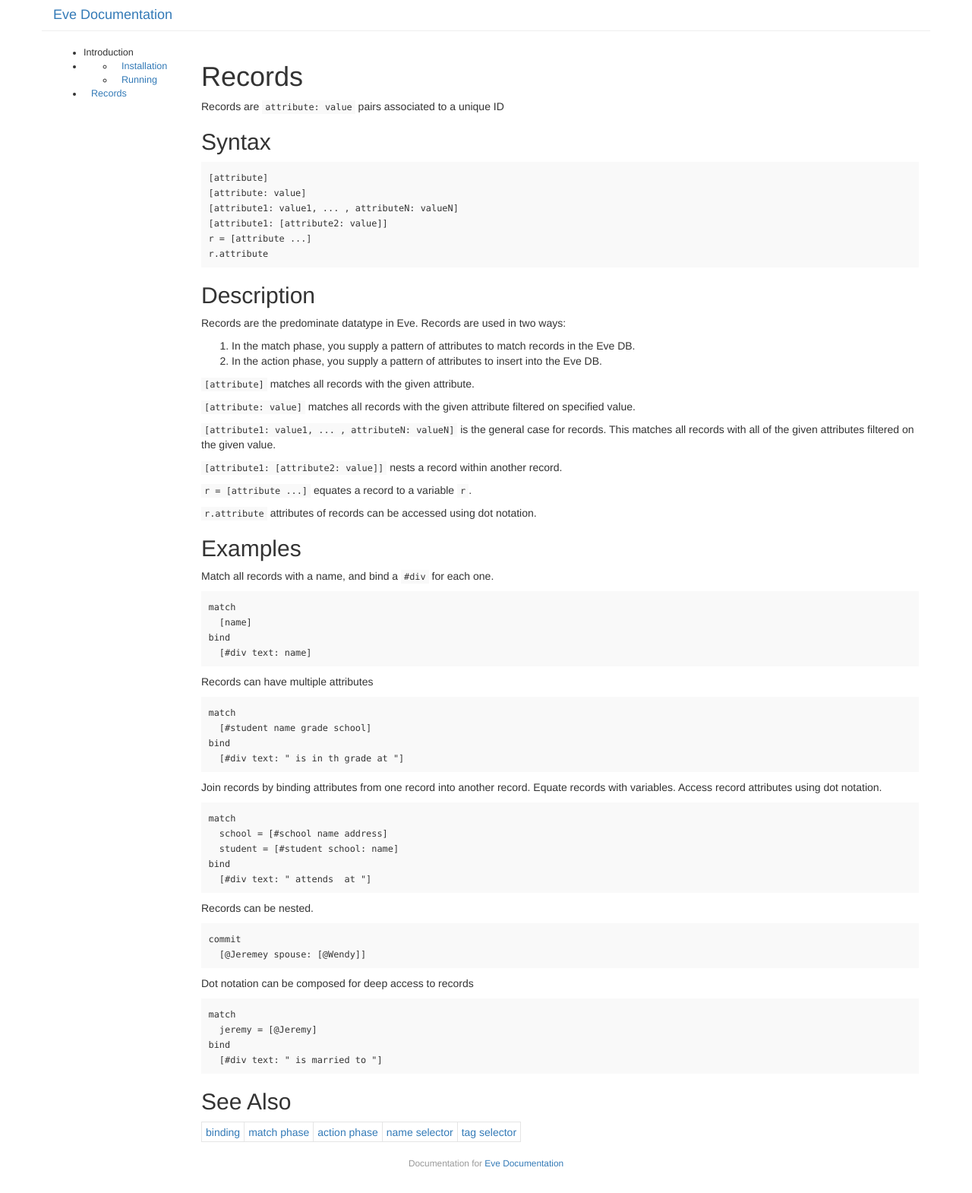
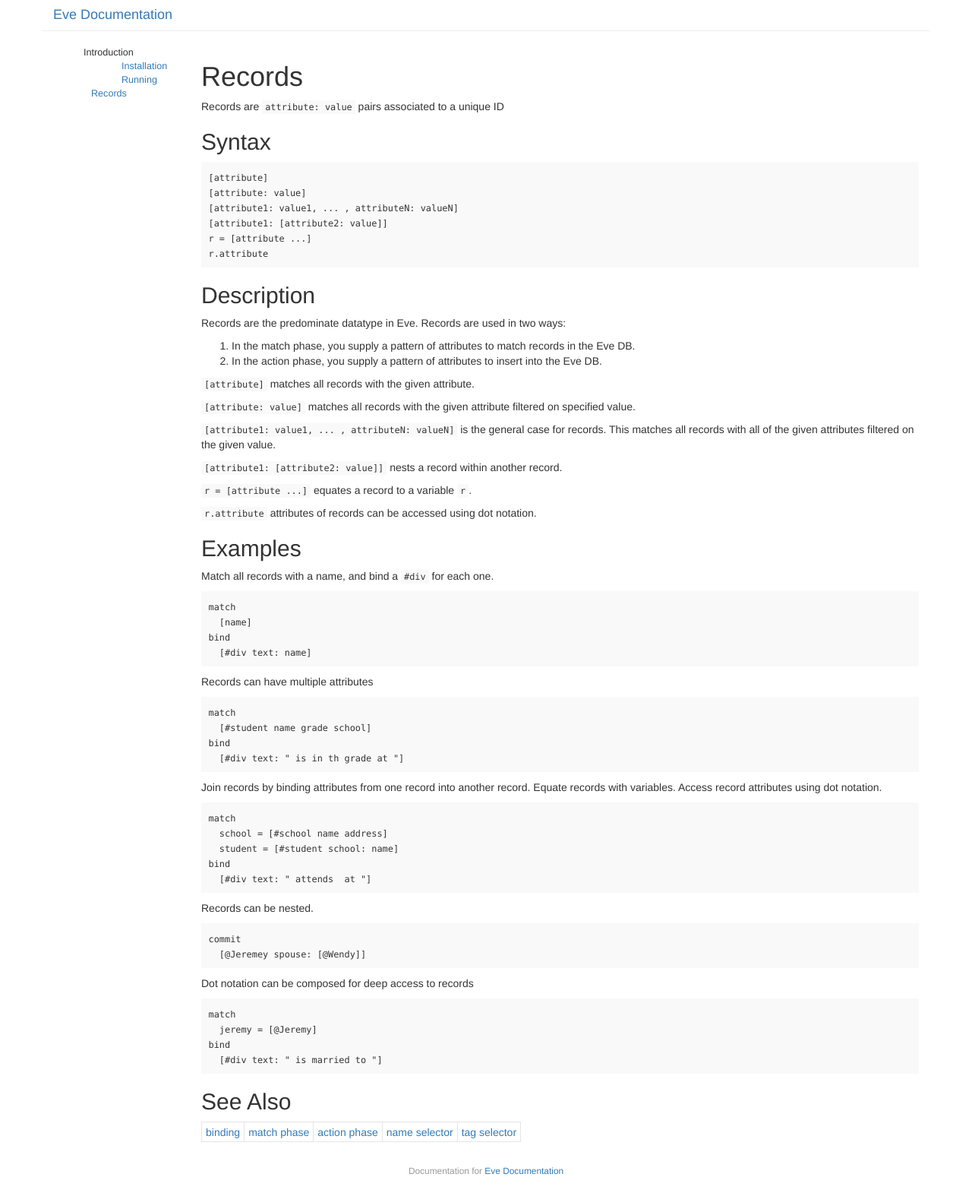
Before and after one commit to witheve/docs, a Jekyll site: the page built from _posts/0001-01-01-records.md, in a window 1280 px wide. Shown: the whole page at 76% size. Built offline with Jekyll 4.4.1, drawn with Linux system fonts in a browser that asks for light colours.

Commit message:
see if globally works...

```diff
--- a/css/main.css
+++ b/css/main.css
@@ -82,6 +82,7 @@ body.rtl ul, body.rtl ol {
     margin: 0 25px 10px 0;
 }
 
+ul {
     list-style-type: none;
 }
 
```
